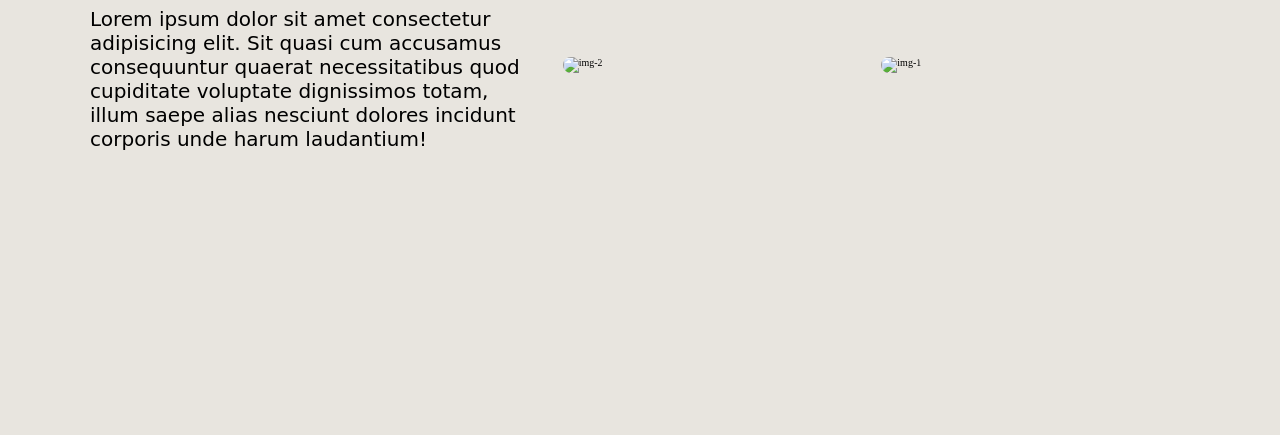
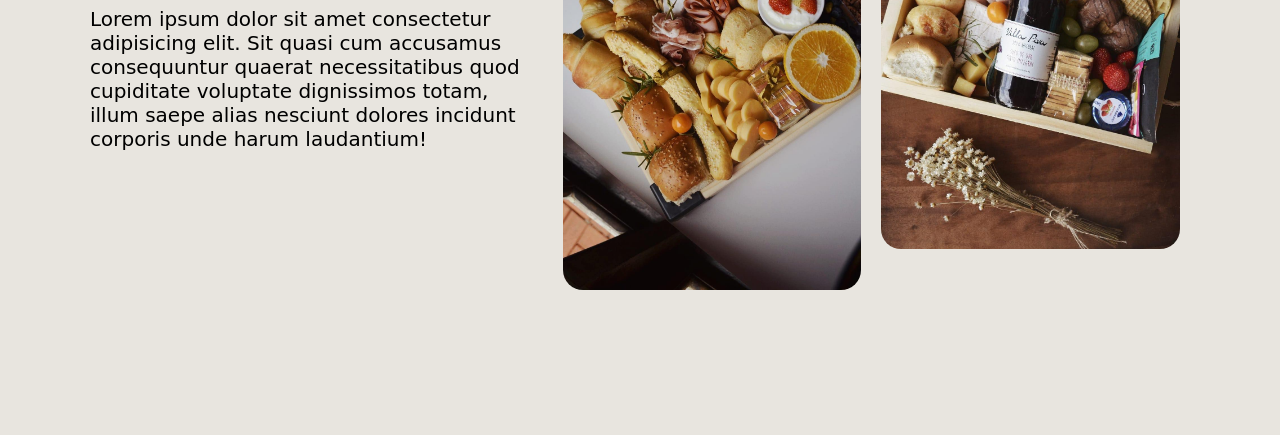
Before and after one commit to Eduardo-Oreia/landing-page, a plain HTML site: page index.html in a window 1280 px wide. Shown: the part 365-800 px from the top of the page. Drawn offline with nearby package versions, Linux system fonts and the light colour scheme; the site is published under a folder, as on GitHub Pages, so addresses that start at the root find nothing; a web font is replaced by a local one.

Commit message:
adjustament photos

```diff
--- a/index.html
+++ b/index.html
@@ -49,10 +49,10 @@
         </section>
         <aside class="photos">
             <div class="photo-one item1">
-                <img src="/imgs/img-2.jpg" alt="img-2">
+                <img src="imgs/img-2.jpg" alt="img-2">
             </div>
             <div class="photo-two item2">
-                <img src="/imgs/img-1.jpg" alt="img-1">
+                <img src="imgs/img-1.jpg" alt="img-1">
             </div>
         </aside>
     </main>
```
